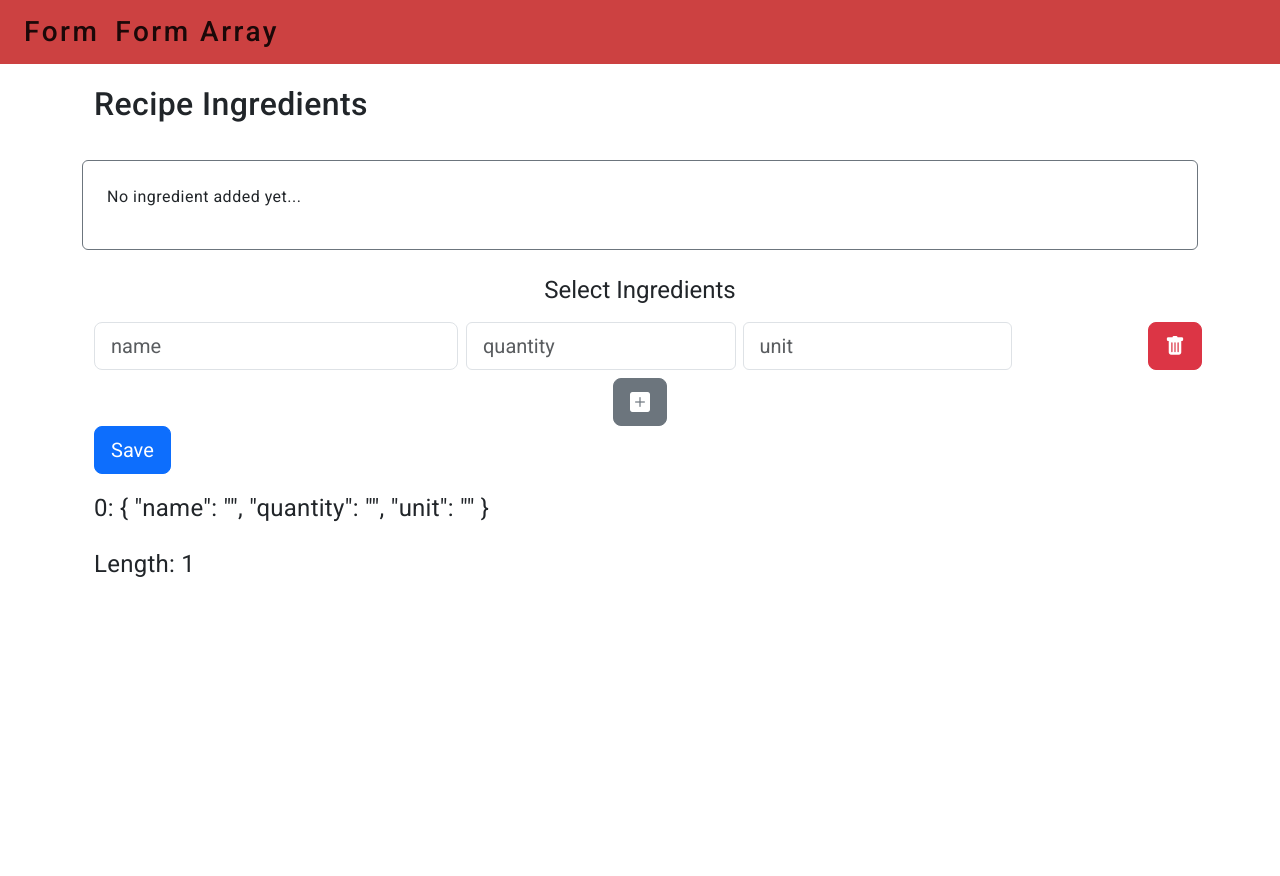
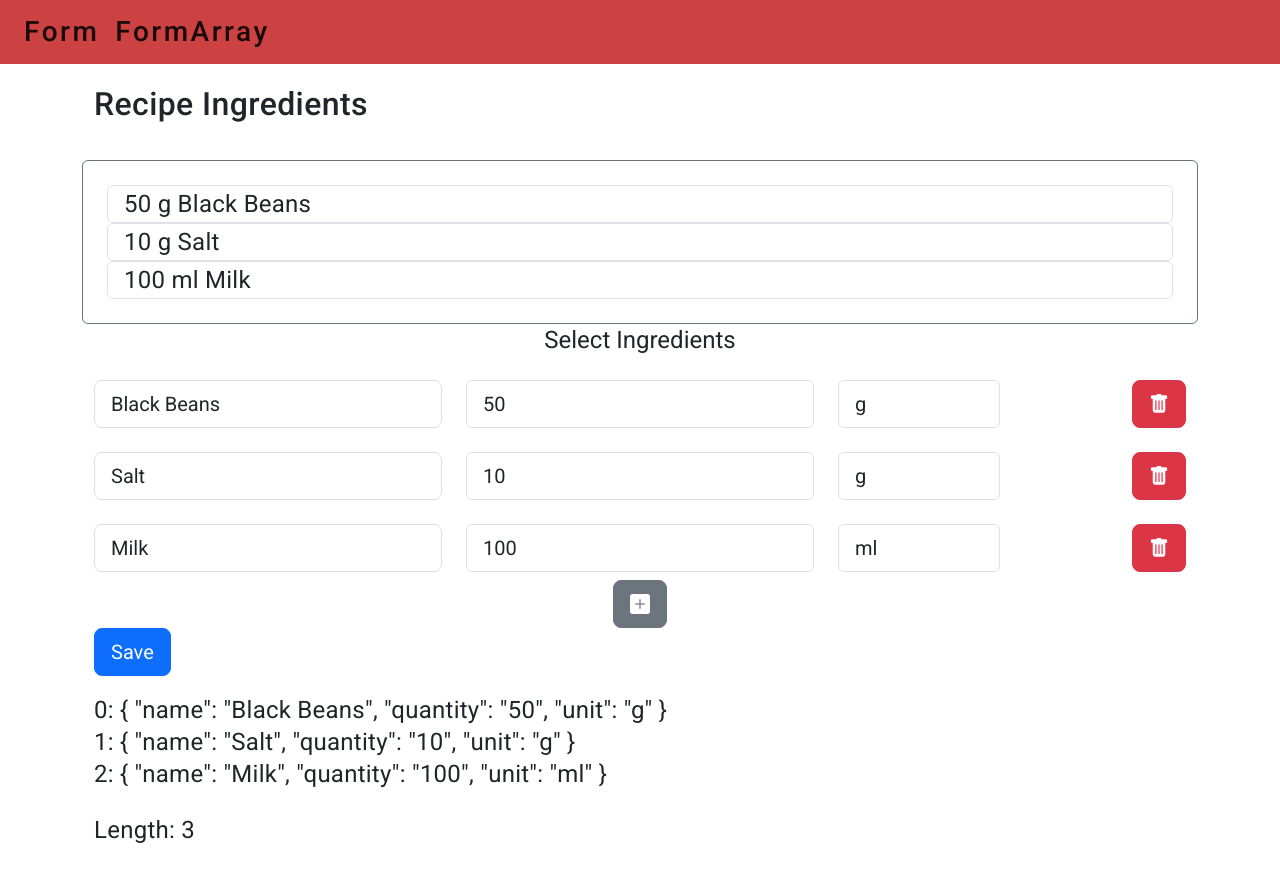
Before and after one commit to babakamyljanovssw/angular-learning, an Angular app in the folder reactive-forms-app/: page /formarray in a window 1280 px wide. Before the commit the page ends 800 px from the top, so only its background shows below. Built offline with nearby package versions, Linux system fonts and the light colour scheme.

Commit message:
code clean up, added validation to formArray

```diff
--- a/reactive-forms-app/src/app/form-array/form-array.component.html
+++ b/reactive-forms-app/src/app/form-array/form-array.component.html
@@ -1,7 +1,7 @@
 <div class="row">
     <h2 class="fs-2">Recipe Ingredients</h2>
-    <div class="col-12 rounded border border-secondary p-4 mt-4" *ngIf="recipeIngredients.length > 0; else empty">
-        <ul class="list-group" *ngFor="let item of recipeIngredients">
+    <div class="col-12 rounded border border-secondary p-4 mt-4" *ngIf="recipeIngredientsMock.length > 0; else empty">
+        <ul class="list-group" *ngFor="let item of recipeIngredientsMock">
             <li class="list-group-item fs-4">{{item.quantity}} {{item.unit}} {{item.name}}</li>
         </ul>
     </div>
@@ -13,36 +13,65 @@
 </div>
 
 <form [formGroup]="selectIngredientsForm" (ngSubmit)="onSubmit()">
-    <div class="row mb-2 mt-4">
     <h1 class="text-center">Select Ingredients</h1>
     <div formArrayName="recipeIngredients" *ngFor="let ing of  getRecipeIngredientsArray().controls; let i=index">
-            <div [formGroupName]="i" class="mb-2">
-                <div class="d-flex justify-content-between align-items-center gap-2">
+        <div [formGroupName]="i" class="row mb-2 mt-4">
             <div class="col-4">
                 <input type="text" class="form-control form-control-lg" formControlName="name" placeholder="name">
-                    </div>
-                    <div class="col-6">
-                        <div class="input-group gap-2">
-                            <input type="text" class="form-control form-control-lg rounded" formControlName="quantity" placeholder="quantity">
-                            <input type="text" class="form-control form-control-lg rounded" formControlName="unit" placeholder="unit">
+                <!-- validation -->
+                <div *ngIf="getNameControl(i)?.invalid &&
+                    (getNameControl(i)?.dirty || getNameControl(i)?.touched)"
+                    class="alert alert-danger">
+                    <div *ngIf="getNameControl(i)?.hasError('required')">
+                        Name is required
                     </div>
                 </div>
+            </div>
+
+            <div class="col-4">
+                <input type="text" class="form-control form-control-lg rounded" formControlName="quantity" placeholder="quantity">
+                <!-- validation -->
+                <div *ngIf="getQuantityControl(i)?.invalid &&
+                    (getQuantityControl(i)?.dirty || getQuantityControl(i)?.touched)"
+                    class="alert alert-danger">
+                    <div *ngIf="getQuantityControl(i)?.hasError('required')">
+                        Quantity is required
+                    </div>
+                </div>
+            </div>
+
+            <div class="col-2">
+                <input type="text" class="form-control form-control-lg rounded" formControlName="unit" placeholder="unit">
+                <!-- validation -->
+                <div *ngIf="getUnitControl(i)?.invalid &&
+                    (getUnitControl(i)?.dirty || getUnitControl(i)?.touched)"
+                    class="alert alert-danger">
+                    <div *ngIf="getUnitControl(i)?.hasError('required')">
+                        Unit is required
+                    </div>
+                </div>
+            </div>
+
             <div class="col-2 text-end">
                 <button class="btn btn-danger btn-lg" type="button" (click)="removeAt(i)"><i class="bi bi-trash-fill"></i></button>
             </div>
         </div>
     </div>
-        </div>
+    <div class="row">
         <div class="col-12 text-center">
             <button class="btn btn-secondary btn-lg" type="button" (click)="pushToArray()">
                 <i class="bi bi-plus-square-fill"></i>
             </button>
         </div>
+    </div>
 
+    <div class="row">
         <div class="col-12">
-            <button class="btn btn-primary btn-lg" type="submit">Save</button>
+            <button class="btn btn-primary btn-lg" type="submit" [disabled]="!selectIngredientsForm.valid">Save</button>
         </div>
     </div>
+
+
 
     <div class="row mt-4">
         <div class="col-12" *ngFor="let ing of getRecipeIngredientsArray().controls; let i=index">
--- a/reactive-forms-app/src/app/form-array/form-array.component.ts
+++ b/reactive-forms-app/src/app/form-array/form-array.component.ts
@@ -1,5 +1,5 @@
 import { Component } from '@angular/core';
-import { FormBuilder, FormArray, FormGroup } from '@angular/forms';
+import { FormBuilder, FormArray, FormGroup, Validators, FormControl } from '@angular/forms';
 
 interface RecipeIngredient {
   name: string,
@@ -13,27 +13,77 @@ interface RecipeIngredient {
   styleUrls: ['./form-array.component.css']
 })
 export class FormArrayComponent {
-  recipeIngredients: RecipeIngredient[] = [];
+  recipeIngredientsMock: RecipeIngredient[] = [
+    {
+      name: 'Black Beans',
+      quantity: '50',
+      unit: 'g'
+    },
+    {
+      name: 'Salt',
+      quantity: '10',
+      unit: 'g'
+    },
+    {
+      name: 'Milk',
+      quantity: '100',
+      unit: 'ml'
+    },
+  ];
   selectIngredientsForm: FormGroup;
 
   constructor(private fb: FormBuilder) {
     this.selectIngredientsForm = this.fb.group({
-      recipeIngredients: this.fb.array([
-        this.buildFormGroup()
-      ])
+      recipeIngredients: this.fb.array([])
     });
   }
 
-  buildFormGroup(): FormGroup {
+  ngOnInit(): void {
+    this.updateFormArrayValues();
+  }
+
+  // if there is no mock data, just create one formGroup with empty values and push it to the array
+  // otherwise, create formGroup with mock values and push it to the FormArray
+  updateFormArrayValues() {
+    if(this.recipeIngredientsMock.length == 0) {
+      this.getRecipeIngredientsArray().push(this.buildFormGroup());
+    } else {
+      for (let i = 0; i < this.recipeIngredientsMock.length; i++) {
+        const item = this.recipeIngredientsMock[i];
+        this.getRecipeIngredientsArray().push(this.buildFormGroup(item));
+      }
+    }
+  }
+
+  buildFormGroup(value: RecipeIngredient = {name: "", quantity: "", unit: ""}): FormGroup {
     return this.fb.group({
-      name: this.fb.control(''),
-      quantity: this.fb.control(''),
-      unit: this.fb.control(''),
+      name: this.fb.control(value.name, Validators.required),
+      quantity: this.fb.control(value.quantity, Validators.required),
+      unit: this.fb.control(value.unit, Validators.required),
     });
   }
 
+  /** GET FormArray */
   getRecipeIngredientsArray(): FormArray {
     return this.selectIngredientsForm.get('recipeIngredients') as FormArray;
+  }
+
+  /** GET name control of FormArray */
+  getNameControl(i: number) {
+    const control = this.getRecipeIngredientsArray().controls[i].get('name');
+    return control;
+  }
+
+  /** GET name control of FormArray */
+  getQuantityControl(i: number) {
+    const control = this.getRecipeIngredientsArray().controls[i].get('quantity');
+    return control;
+  }
+
+  /** GET name control of FormArray */
+  getUnitControl(i: number) {
+    const control = this.getRecipeIngredientsArray().controls[i].get('unit');
+    return control;
   }
 
   // add formGroup to FormArray
@@ -50,10 +100,12 @@ export class FormArrayComponent {
 
   onSubmit() {
     const formData = this.getRecipeIngredientsArray().value;
-    this.recipeIngredients = [];
+
+    const formConrtols = this.getRecipeIngredientsArray().controls;
+    console.log(formConrtols[0].get('name')?.value);
+    this.recipeIngredientsMock = [];
     for (let index = 0; index < formData.length; index++) {
-      this.recipeIngredients.push(formData[index]);
+      this.recipeIngredientsMock.push(formData[index]);
     }
-    console.log(this.recipeIngredients);
   }
 }
--- a/reactive-forms-app/src/app/navbar/navbar.component.html
+++ b/reactive-forms-app/src/app/navbar/navbar.component.html
@@ -1,4 +1,4 @@
 <mat-toolbar class="my-navbar">
     <a class="fs-3" routerLink="/add" mat-button>Form</a>
-    <a class="fs-3" routerLink="/formarray" mat-button>Form Array</a>
+    <a class="fs-3" routerLink="/formarray" mat-button>FormArray</a>
 </mat-toolbar>
```
Lines whose indentation alone changed are shown as unchanged.
